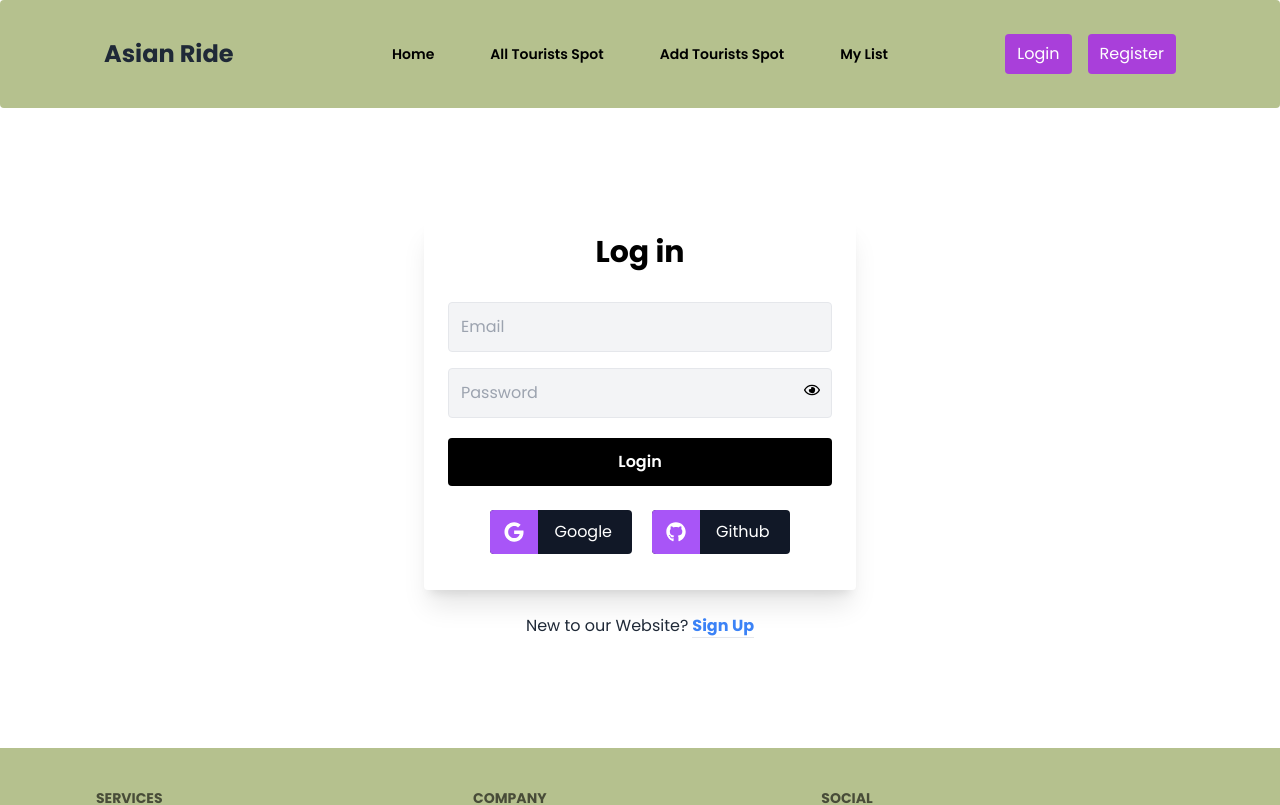
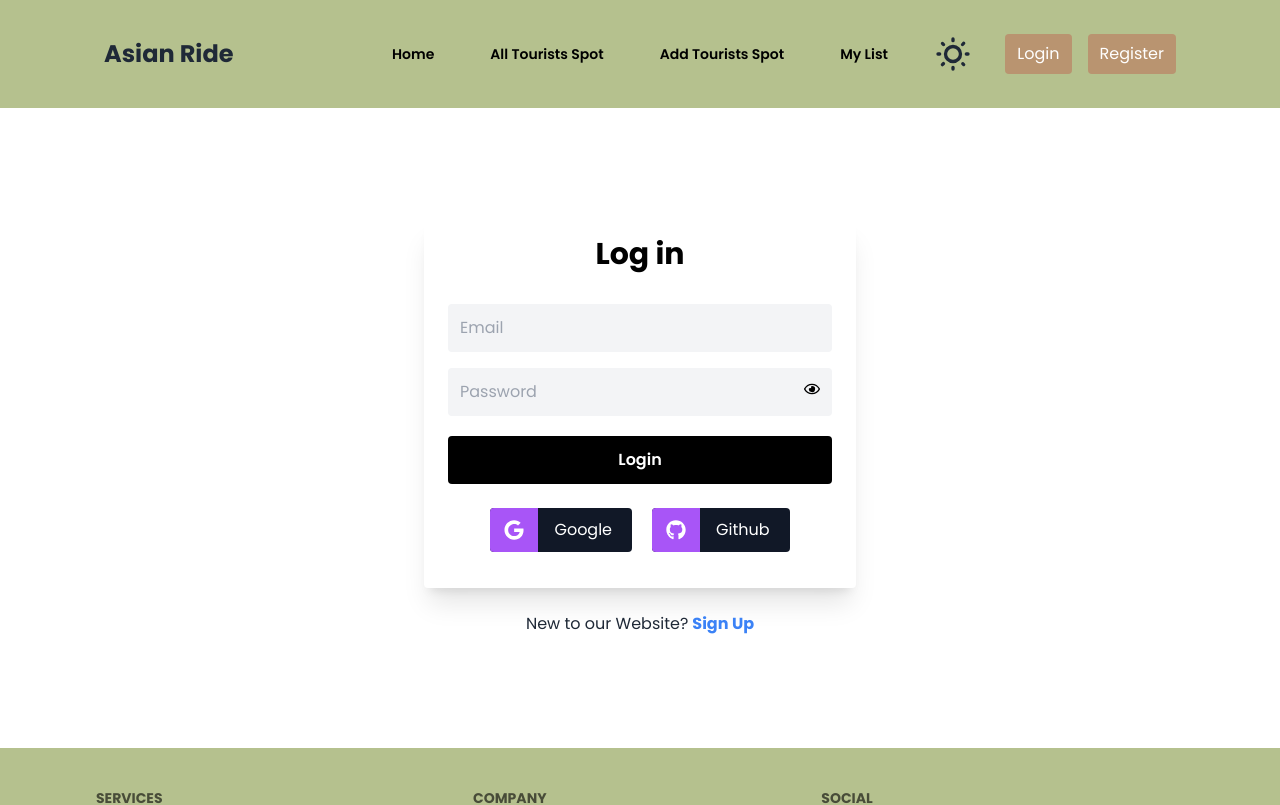
Before and after one commit to maybemahdi/Asian-Ride-Client, a React (Vite) app: page /login in a window 1280 px wide. Shown: the top 805 px of the page. Built offline with nearby package versions, Linux system fonts and the light colour scheme; no server answers.

Commit message:
nav edited

```diff
--- a/index.html
+++ b/index.html
@@ -1,5 +1,5 @@
 <!doctype html>
-<html lang="en" data-theme="light">
+<html lang="en">
   <head>
     <meta charset="UTF-8" />
     <link rel="icon" type="image/svg+xml" href="/vite.svg" />
--- /dev/null
+++ b/src/App.css
@@ -0,0 +1,13 @@
+* {
+    box-sizing: border-box;
+    margin: 0;
+    padding: 0;
+    list-style: none;
+    border: 0;
+  }
+
+  #rel:hover > .absolute {
+    display: block;
+    cursor: pointer;
+    transition: .3s ease-in-out all;
+  }
--- a/src/Shared/Nav.jsx
+++ b/src/Shared/Nav.jsx
@@ -1,9 +1,23 @@
-import { useContext } from "react";
+import { useContext, useEffect, useState } from "react";
 import { Link, NavLink } from "react-router-dom";
 import { AuthContext } from "../AuthProvider/AuthProvider";
+import "../App.css";
 
 const Nav = () => {
   const { user, logOut } = useContext(AuthContext);
+  const [theme, setTheme] = useState("light");
+  useEffect(() => {
+    localStorage.setItem("theme", theme);
+    const localTheme = localStorage.getItem("theme");
+    document.querySelector("html").setAttribute("data-theme", localTheme);
+  }, [theme]);
+  const handleTheme = (e) => {
+    if (e.target.checked) {
+      setTheme("black");
+    } else {
+      setTheme("light");
+    }
+  };
   const navLinks = (
     <>
       <li>
@@ -12,7 +26,7 @@ const Nav = () => {
             isPending
               ? "pending"
               : isActive
-              ? "border focus:bg-[#fff0] bg-[#fff0] focus:text-[#000000] text-[#000000] border-[#555734] no-underline"
+              ? "rounded-none border border-black focus:bg-[#8d914a] bg-[#8d914a] focus:text-[#000000] text-[#000000]"
               : "text-black no-underline"
           }
           to="/"
@@ -26,7 +40,7 @@ const Nav = () => {
             isPending
               ? "pending"
               : isActive
-              ? "border focus:bg-[#fff0] bg-[#fff0] focus:text-[#000000] text-[#000000] border-[#555734] no-underline"
+              ? "rounded-none border border-black focus:bg-[#8d914a] bg-[#8d914a] focus:text-[#000000] text-[#000000]"
               : "text-black no-underline"
           }
           to={"/all-tourist-spot"}
@@ -40,7 +54,7 @@ const Nav = () => {
             isPending
               ? "pending"
               : isActive
-              ? "border focus:bg-[#fff0] bg-[#fff0] focus:text-[#000000] text-[#000000] border-[#555734] no-underline"
+              ? "rounded-none border border-black focus:bg-[#8d914a] bg-[#8d914a] focus:text-[#000000] text-[#000000]"
               : "text-black no-underline"
           }
           to={"/add-tourist-spot"}
@@ -54,7 +68,7 @@ const Nav = () => {
             isPending
               ? "pending"
               : isActive
-              ? "border focus:bg-[#fff0] bg-[#fff0] focus:text-[#000000] text-[#000000] border-[#555734] no-underline"
+              ? "rounded-none border border-black focus:bg-[#8d914a] bg-[#8d914a] focus:text-[#000000] text-[#000000]"
               : "text-black no-underline"
           }
           to={"/my-list"}
@@ -65,7 +79,7 @@ const Nav = () => {
     </>
   );
   return (
-    <div className="rounded bg-[#B5C18E] py-5">
+    <div className="bg-[#B5C18E] py-5">
       <div className="navbar w-[85%] mx-auto">
         <div className="navbar-start">
           <div className="dropdown -ml-8 md:m-0">
@@ -101,44 +115,66 @@ const Nav = () => {
             {navLinks}
           </ul>
         </div>
-        <div className="navbar-end gap-4">
-          {user ? (
-            <div className="dropdown dropdown-end">
-              <div
-                tabIndex={0}
-                role="button"
-                className="btn btn-ghost btn-circle avatar"
-              >
-                <div className="w-10 rounded-full">
-                  <img
-                    alt="Tailwind CSS Navbar component"
-                    src={user.photoURL}
-                  />
-                </div>
+        <div className="navbar-end relative gap-4">
+          <label className="swap swap-rotate">
+            {/* this hidden checkbox controls the state */}
+            <input
+              onChange={handleTheme}
+              type="checkbox"
+              className="theme-controller"
+              value="synthwave"
+            />
+
+            {/* sun icon */}
+            <svg
+              className="swap-off fill-current w-10 h-10"
+              xmlns="http://www.w3.org/2000/svg"
+              viewBox="0 0 24 24"
+            >
+              <path d="M5.64,17l-.71.71a1,1,0,0,0,0,1.41,1,1,0,0,0,1.41,0l.71-.71A1,1,0,0,0,5.64,17ZM5,12a1,1,0,0,0-1-1H3a1,1,0,0,0,0,2H4A1,1,0,0,0,5,12Zm7-7a1,1,0,0,0,1-1V3a1,1,0,0,0-2,0V4A1,1,0,0,0,12,5ZM5.64,7.05a1,1,0,0,0,.7.29,1,1,0,0,0,.71-.29,1,1,0,0,0,0-1.41l-.71-.71A1,1,0,0,0,4.93,6.34Zm12,.29a1,1,0,0,0,.7-.29l.71-.71a1,1,0,1,0-1.41-1.41L17,5.64a1,1,0,0,0,0,1.41A1,1,0,0,0,17.66,7.34ZM21,11H20a1,1,0,0,0,0,2h1a1,1,0,0,0,0-2Zm-9,8a1,1,0,0,0-1,1v1a1,1,0,0,0,2,0V20A1,1,0,0,0,12,19ZM18.36,17A1,1,0,0,0,17,18.36l.71.71a1,1,0,0,0,1.41,0,1,1,0,0,0,0-1.41ZM12,6.5A5.5,5.5,0,1,0,17.5,12,5.51,5.51,0,0,0,12,6.5Zm0,9A3.5,3.5,0,1,1,15.5,12,3.5,3.5,0,0,1,12,15.5Z" />
+            </svg>
+
+            {/* moon icon */}
+            <svg
+              className="swap-on fill-current w-10 h-10"
+              xmlns="http://www.w3.org/2000/svg"
+              viewBox="0 0 24 24"
+            >
+              <path d="M21.64,13a1,1,0,0,0-1.05-.14,8.05,8.05,0,0,1-3.37.73A8.15,8.15,0,0,1,9.08,5.49a8.59,8.59,0,0,1,.25-2A1,1,0,0,0,8,2.36,10.14,10.14,0,1,0,22,14.05,1,1,0,0,0,21.64,13Zm-9.5,6.69A8.14,8.14,0,0,1,7.08,5.22v.27A10.15,10.15,0,0,0,17.22,15.63a9.79,9.79,0,0,0,2.1-.22A8.11,8.11,0,0,1,12.14,19.73Z" />
+            </svg>
+          </label>
+          <div id="rel" className="relative flex justify-center items-center">
+            {/* {console.log(user.photoURL)} */}
+            {user?.photoURL && (
+              <img
+                className="w-11 h-11 rounded-full cursor-pointer"
+                src={user?.photoURL}
+                alt=""
+              />
+            )}
+            {user?.displayName && (
+              <div className="absolute text-center space-y-1 py-2 hidden z-10 w-[150px] top-[45px] -left-12 bg-gray-800 text-white px-2 rounded">
+                <p>{user?.displayName}</p>
+                <button
+                  onClick={() => logOut()}
+                  className="p-2 transition-all duration-500 hover:bg-gray-600 bg-gray-700"
+                >
+                  Log Out
+                </button>
               </div>
-              <ul
-                tabIndex={0}
-                className="menu menu-sm dropdown-content mt-3 z-[1] p-2 shadow bg-base-100 rounded-box w-52"
-              >
-                <li>
-                  <p>{user.displayName}</p>
-                </li>
-                <li>
-                  <Link onClick={() => logOut()}>Logout</Link>
-                </li>
-              </ul>
-            </div>
-          ) : (
+            )}
+          </div>
+          {!user && (
             <div className="flex gap-4">
               <Link
                 to={"/login"}
-                className="bg-[#a93fda] rounded no-underline px-3 py-2 cursor-pointer transition-all duration-300 text-white hover:bg-[#9230c0]"
+                className="bg-[#B99470] rounded no-underline px-3 py-2 cursor-pointer transition-all duration-300 text-white hover:bg-[#8b9568]"
               >
                 Login
               </Link>
               <Link
                 to={"/register"}
-                className="bg-[#a93fda] rounded no-underline px-3 py-2 cursor-pointer transition-all duration-300 text-white hover:bg-[#9230c0]"
+                className="bg-[#B99470] rounded no-underline px-3 py-2 cursor-pointer transition-all duration-300 text-white hover:bg-[#8b9568]"
               >
                 Register
               </Link>
--- a/src/Shared/style.css
+++ b/src/Shared/style.css
@@ -1,51 +1,47 @@
-
-.err-body
-{
-  background-color:#141019;
+.err-body {
+  background-color: #141019;
   background: radial-gradient(at 50% -20%, #908392, #0d060e) fixed;
 }
 
-
-#handboy
-{
+#handboy {
   animation: swing ease-in-out 1.3s infinite alternate;
   transform-origin: 98% 98%;
   transform-box: fill-box;
-
 }
 
-
-#girllight
-{
+#girllight {
   animation: swing ease-in-out 1.3s infinite alternate;
   transform-origin: 0% 97%;
   transform-box: fill-box;
 }
 
-#hairgirl
-{
+#hairgirl {
   animation: swinghair ease-in-out 1.3s infinite alternate;
   transform-origin: 60% 0%;
   transform-box: fill-box;
-
 }
 
-#zero
-{
-  transform-origin:bottom;
-  transform-box:fill-box;
-
+#zero {
+  transform-origin: bottom;
+  transform-box: fill-box;
 }
 
 /*************swing************/
 @keyframes swing {
-    0% { transform: rotate(10deg); }
-    100% { transform: rotate(-10deg); }
+  0% {
+    transform: rotate(10deg);
   }
-
+  100% {
+    transform: rotate(-10deg);
+  }
+}
 
 /*************swing hair************/
 @keyframes swinghair {
-    0% { transform: rotate(6deg); }
-    100% { transform: rotate(-6deg); }
+  0% {
+    transform: rotate(6deg);
   }
+  100% {
+    transform: rotate(-6deg);
+  }
+}
--- a/tailwind.config.js
+++ b/tailwind.config.js
@@ -1,9 +1,6 @@
 /** @type {import('tailwindcss').Config} */
 export default {
-  content: [
-    "./index.html",
-    "./src/**/*.{js,ts,jsx,tsx}",
-  ],
+  content: ["./index.html", "./src/**/*.{js,ts,jsx,tsx}"],
   theme: {
     extend: {
       fontFamily: {
@@ -12,4 +9,7 @@ export default {
     },
   },
   plugins: [require("daisyui")],
-}
+  daisyui: {
+    themes: ["light", "black"],
+  },
+};
```
Also changed, not shown: src/Pages/Home.jsx (+8 -8 lines). Lines whose indentation alone changed are shown as unchanged.
